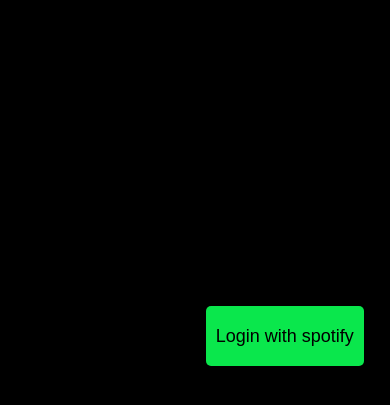
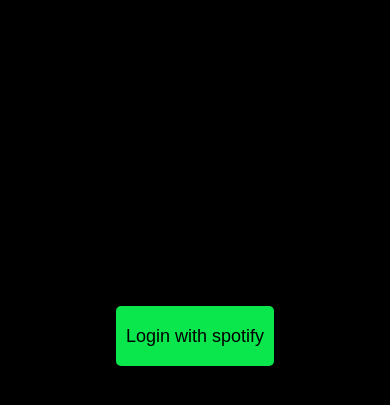
Before and after one commit to chandra-sekharan/Spotify-react, a React app: page /album in a window 390 px wide. Shown: the part 87-492 px from the top of the page. Built offline with nearby package versions, Linux system fonts and the light colour scheme.

Commit message:
Update App.css

```diff
--- a/src/components/styles/App.css
+++ b/src/components/styles/App.css
@@ -66,9 +66,6 @@
         margin-left: 16px;
         overflow: hidden;
     }
-    .login a{
-    left: 23%;
-    }
     .login h1 {
         margin-left: 44px;
         font-size: 30px;
```
